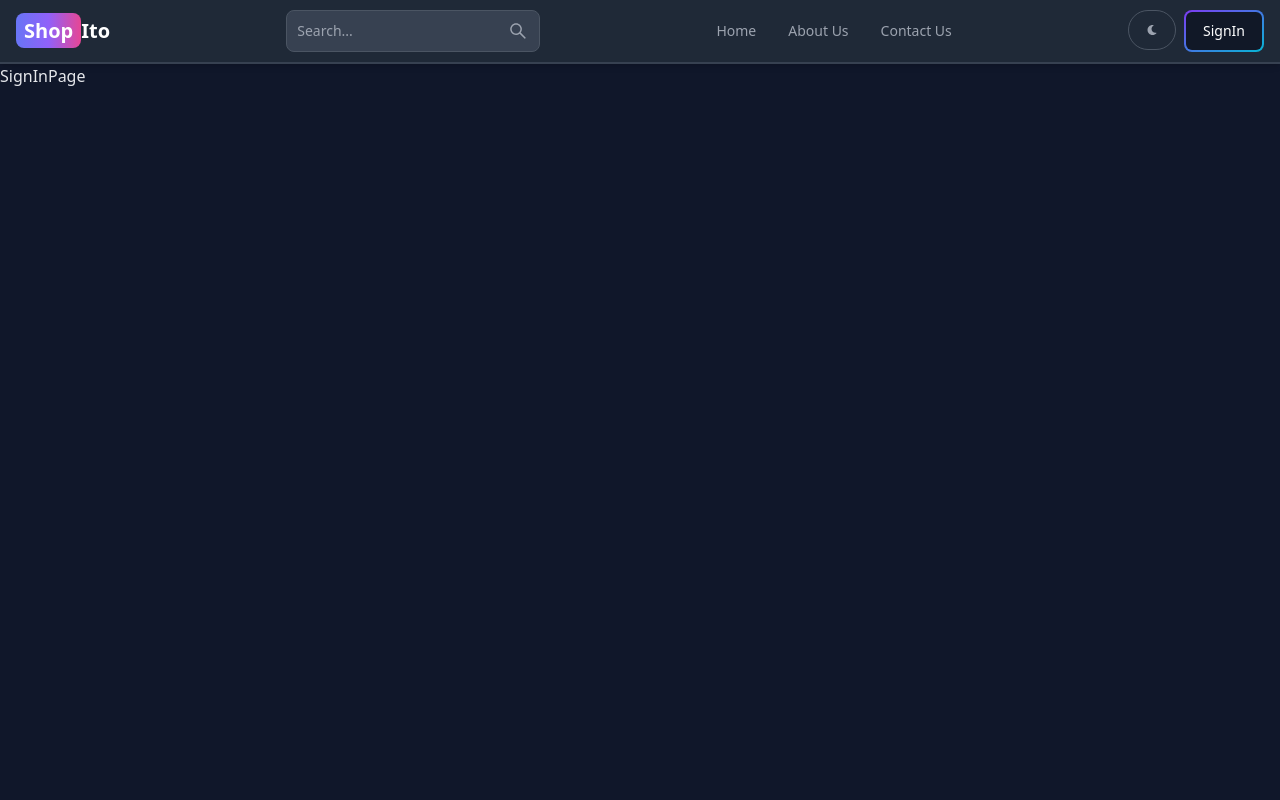
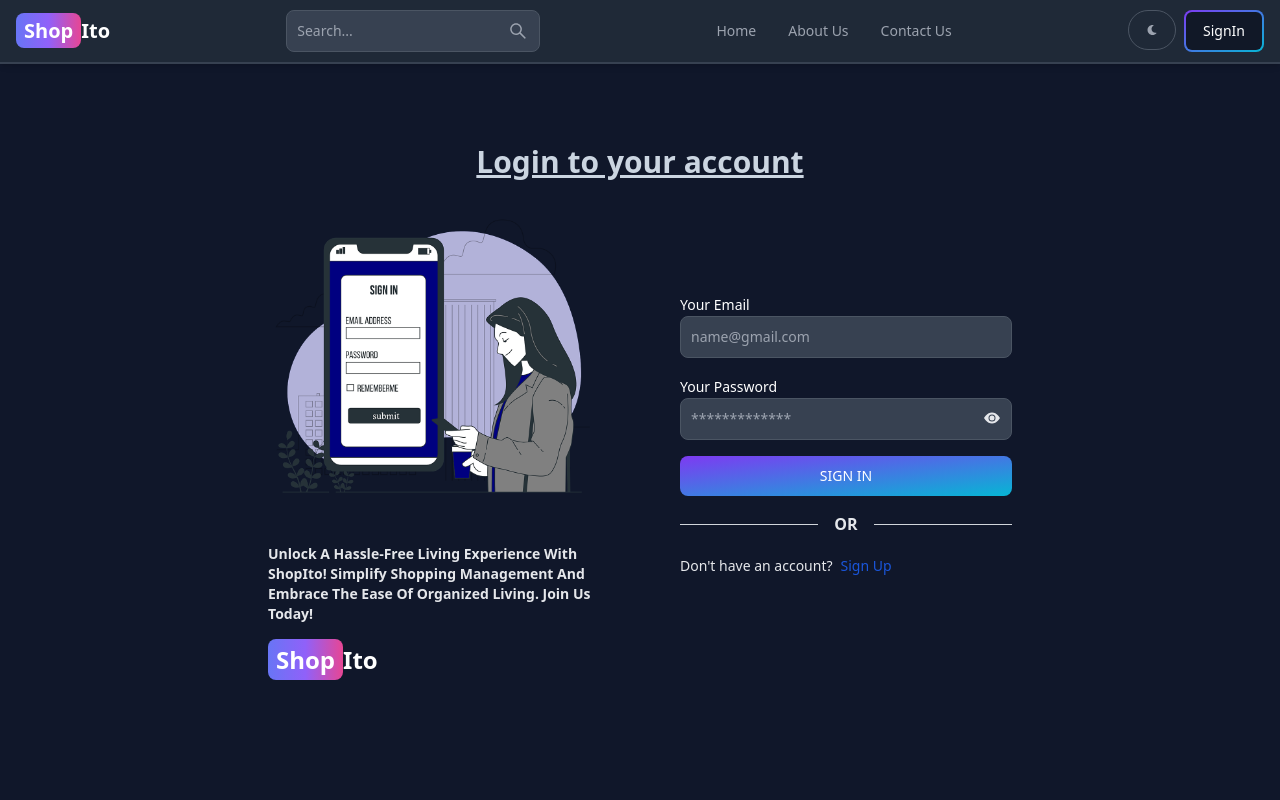
Before and after one commit to ramindu-Nimex/Shopito, a React (Vite) app in the folder frontend/: page /signIn in a window 1280 px wide. Shown: the top 800 px of the page. Built offline with nearby package versions, Linux system fonts and the light colour scheme.

Commit message:
complete the sign In functionality

```diff
--- a/frontend/src/Pages/SignInPage.jsx
+++ b/frontend/src/Pages/SignInPage.jsx
@@ -1,7 +1,136 @@
-import React from 'react'
+import { Alert, Button, Label, Spinner, TextInput } from "flowbite-react";
+import { useState } from "react";
+import { Link, useNavigate } from "react-router-dom";
+import { BsFillEyeFill, BsFillEyeSlashFill } from "react-icons/bs";
+import { toast } from "react-toastify";
 
 export default function SignInPage() {
+  const [showPassword, setShowPassword] = useState(false);
+  const [formData, setFormData] = useState({});
+  const [errorMessage, setErrorMessage] = useState(null);
+  const [loading, setLoading] = useState(false);
+  const navigate = useNavigate();
+
+  const handleChange = (e) => {
+    setFormData({ ...formData, [e.target.id]: e.target.value.trim() });
+  };
+
+  const handleSubmit = async (e) => {
+    e.preventDefault();
+    if (!formData.email || !formData.password) {
+      return setErrorMessage("Please fill out all the fields");
+    }
+    try {
+      setLoading(true);
+      setErrorMessage(null);
+      const res = await fetch("/api/auth/signin", {
+        method: "POST",
+        headers: {
+          "Content-Type": "application/json",
+        },
+        body: JSON.stringify(formData),
+      });
+      const data = await res.json();
+      if (data.success === false) {
+        return setErrorMessage(data.message);
+      }
+      setLoading(false);
+      if (res.ok) {
+        navigate("/");
+      }
+      toast.success("User logged in successfully");
+    } catch (error) {
+      setErrorMessage(error.message);
+      setLoading(false);
+    }
+  };
+
   return (
-    <div>SignInPage</div>
-  )
+    <div className="min-h-screen mt-20">
+      <h1 className="text-3xl text-center mt-6 font-extrabold underline text-blue-950 dark:text-slate-300">
+        Login to your account
+      </h1>
+      <div className="flex p-3 max-w-3xl mx-auto flex-col md:flex-row md:items-center gap-10 md:gap-20">
+        {/* left side */}
+        <div className="flex-1">
+          <img src="SignIn.png" alt="SignIn" width={550} className="mx-auto" />
+          <p className="text-sm font-semibold capitalize my-5">
+            Unlock a hassle-free living experience with ShopIto! Simplify
+            Shopping management and embrace the ease of organized living. Join
+            us today!
+          </p>
+          <Link to="/" className="font-bold dark:text-white text-2xl">
+            <span className="px-2 py-1 bg-gradient-to-r from-indigo-500 via-purple-500 to-pink-500 text-white rounded-lg">
+              Shop
+            </span>
+            Ito
+          </Link>
+        </div>
+        {/* right side */}
+        <div className="flex-1">
+          <form className="flex flex-col gap-4" onSubmit={handleSubmit}>
+            <div className="">
+              <Label value="Your Email" />
+              <TextInput
+                type="email"
+                placeholder="name@gmail.com"
+                id="email"
+                onChange={handleChange}
+              />
+            </div>
+            <div className="relative">
+              <Label value="Your Password" />
+              <TextInput
+                type={showPassword ? "text" : "password"}
+                placeholder="*************"
+                id="password"
+                onChange={handleChange}
+              />
+              {showPassword ? (
+                <BsFillEyeSlashFill
+                  className="absolute right-3 top-9 text-md cursor-pointer"
+                  onClick={() => setShowPassword((prevState) => !prevState)}
+                />
+              ) : (
+                <BsFillEyeFill
+                  className="absolute right-3 top-9 text-md cursor-pointer"
+                  onClick={() => setShowPassword((prevState) => !prevState)}
+                />
+              )}
+            </div>
+            <Button
+              type="submit"
+              gradientDuoTone="purpleToBlue"
+              className="uppercase"
+              disabled={loading}
+            >
+              {loading ? (
+                <>
+                  <Spinner size="sm" />
+                  <span className="pl-3">Loading...</span>
+                </>
+              ) : (
+                "Sign In"
+              )}
+            </Button>
+            <div className="flex items-center before:border-t before:flex-1 before:border-gray-300  after:border-t after:flex-1 after:border-gray-300">
+              <p className="text-center font-semibold mx-4">OR</p>
+            </div>
+            {/* <OAuth /> */}
+          </form>
+          <div className="flex gap-2 text-sm mt-5">
+            <span>Don't have an account?</span>
+            <Link to="/signUp" className="text-blue-700">
+              Sign Up
+            </Link>
+          </div>
+          {errorMessage && (
+            <Alert className="mt-7 py-3 bg-gradient-to-r from-red-100 via-red-300 to-red-400 shadow-sm text-center text-red-600 text-base tracking-wide animate-bounce">
+              {errorMessage}
+            </Alert>
+          )}
+        </div>
+      </div>
+    </div>
+  );
 }
```
Also changed, not shown: frontend/public/SignIn.png (added), frontend/public/Signup.png.
